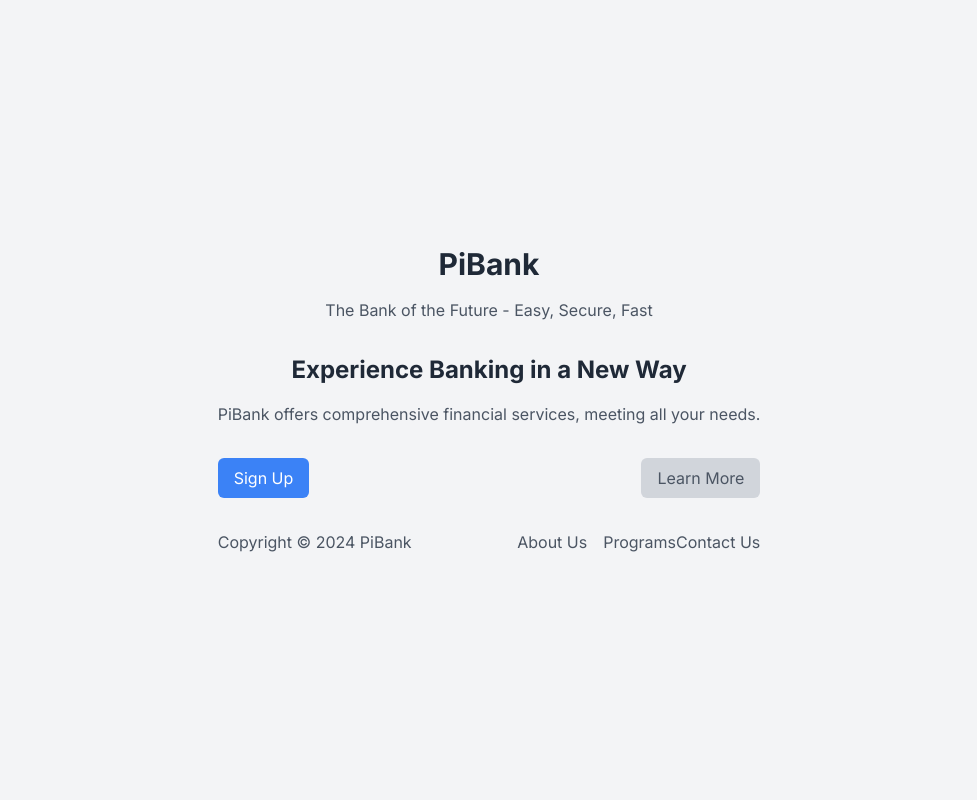
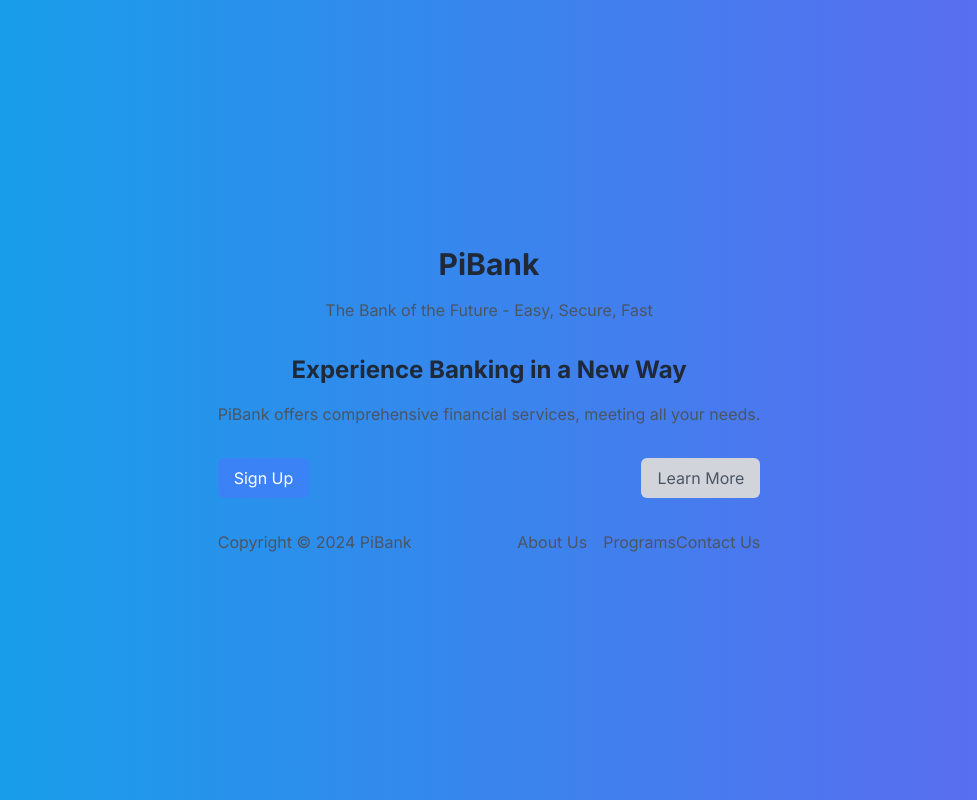
Before and after one commit to nirinaHelena/PiBank-UI, a Next.js app: page /home in a window 1280 px wide. Shown: the whole page, without its empty margins (151-1128 px from the left). Built offline with nearby package versions, Linux system fonts and the light colour scheme.

Commit message:
style: add bg

```diff
--- a/src/app/home/page.tsx
+++ b/src/app/home/page.tsx
@@ -1,17 +1,11 @@
 "use client"
 
 import React from 'react';
-import { useRouter } from 'next/router';
 
-const LandingPage: React.FC = () => {
-  const router = useRouter();
-
-  const handleSignUp = () => {
-    router.push('/signup');
-  };
+const LandingPage= () => {
 
   return (
-    <div className="h-screen flex flex-col items-center justify-center bg-gray-100">
+    <div className="h-screen flex flex-col items-center justify-center bg-gray-100 bg-gradient-to-r from-sky-500 to-indigo-500 hover:bg-gradient-to-r">
       <div className="max-w-7xl mx-auto">
         <header className="flex flex-col items-center">
           <h1 className="text-3xl font-bold text-gray-800">PiBank</h1>
@@ -31,7 +25,7 @@ const LandingPage: React.FC = () => {
           </div>
 
           <div className="mt-8 flex flex-row justify-between">
-            <button className="py-2 px-4 bg-blue-500 text-white rounded-md" onClick={handleSignUp}>
+            <button className="py-2 px-4 bg-blue-500 text-white rounded-md">
               Sign Up
             </button>
             <a href="#" className="py-2 px-4 bg-gray-300 text-gray-600 rounded-md">
```
